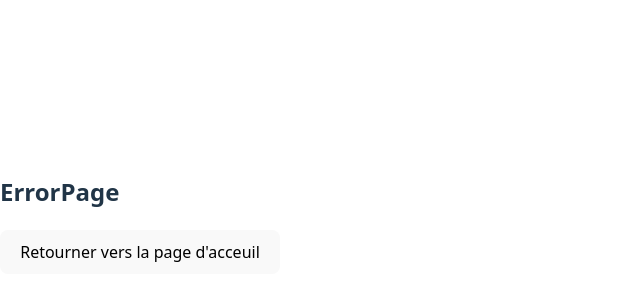
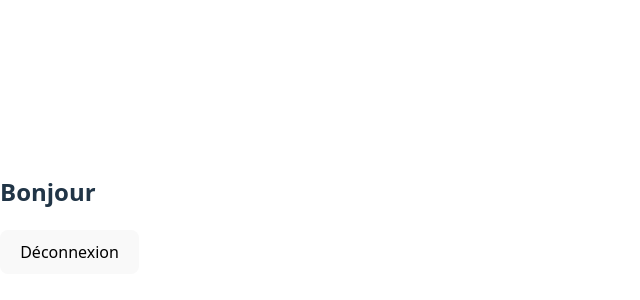
Before and after one commit to Dada342/crazee-burger, a React (Vite) app: page /order in a window 1280 px wide. Shown: the part 186-486 px from the top of the page, without its empty margins (0-640 px from the left). Built offline with nearby package versions, Linux system fonts and the light colour scheme.

Commit message:
♻️ F02: Clean code

```diff
--- a/components/pages/error/ErrorPage.jsx
+++ b/components/pages/error/ErrorPage.jsx
@@ -4,7 +4,7 @@ export default function ErrorPage() {
   let navigate = useNavigate()
 
   const handleSubmit = () => {
-    navigate("/login")
+    navigate("/")
    }
 
   return (
--- a/components/pages/login/LoginForm.jsx
+++ b/components/pages/login/LoginForm.jsx
@@ -2,15 +2,15 @@ import React, { useState } from 'react'
 import { useNavigate } from 'react-router';
 
 export default function LoginForm() {
-  let navigate = useNavigate();
 
   // state
-    const [inputValue, setInputValue] = useState('');
+  const [inputValue, setInputValue] = useState('');
+  let navigate = useNavigate();
 
     // comportement
     const handleSubmit = event => {
       event.preventDefault();
-      navigate(`/commande/` + inputValue);
+      navigate(`order/${inputValue}`);
       setInputValue("")
     };
 
--- a/components/pages/order/OrderPage.jsx
+++ b/components/pages/order/OrderPage.jsx
@@ -3,15 +3,15 @@ import { useNavigate, useParams } from 'react-router';
 export default function OrderPage() {
 
   let navigate = useNavigate();
-  let {name} = useParams()
+  let {username} = useParams()
 
   const handleSubmit = () => {
-    navigate("/login")
+    navigate("/")
    }
 
   return (
     <div>
-      <h2>Bonjour {name}</h2>
+      <h2>Bonjour {username}</h2>
       <button onClick={handleSubmit}>Déconnexion</button>
     </div>
   )
--- a/src/App.jsx
+++ b/src/App.jsx
@@ -8,9 +8,10 @@ function App() {
   return (
     <div>
       <Routes>
-        <Route path="login" element={ <LoginPage/> } />
-        <Route path="commande/:name" element={ <OrderPage/> } />
-        <Route path= "*" element={ <ErrorPage/> } />
+        <Route path="/" element={<LoginPage />} />
+        <Route path="/order" element={<OrderPage />} />
+        <Route path="order/:username" element={<OrderPage />} />
+        <Route path="*" element={<ErrorPage />} />
       </Routes>
     </div>
   );
```
